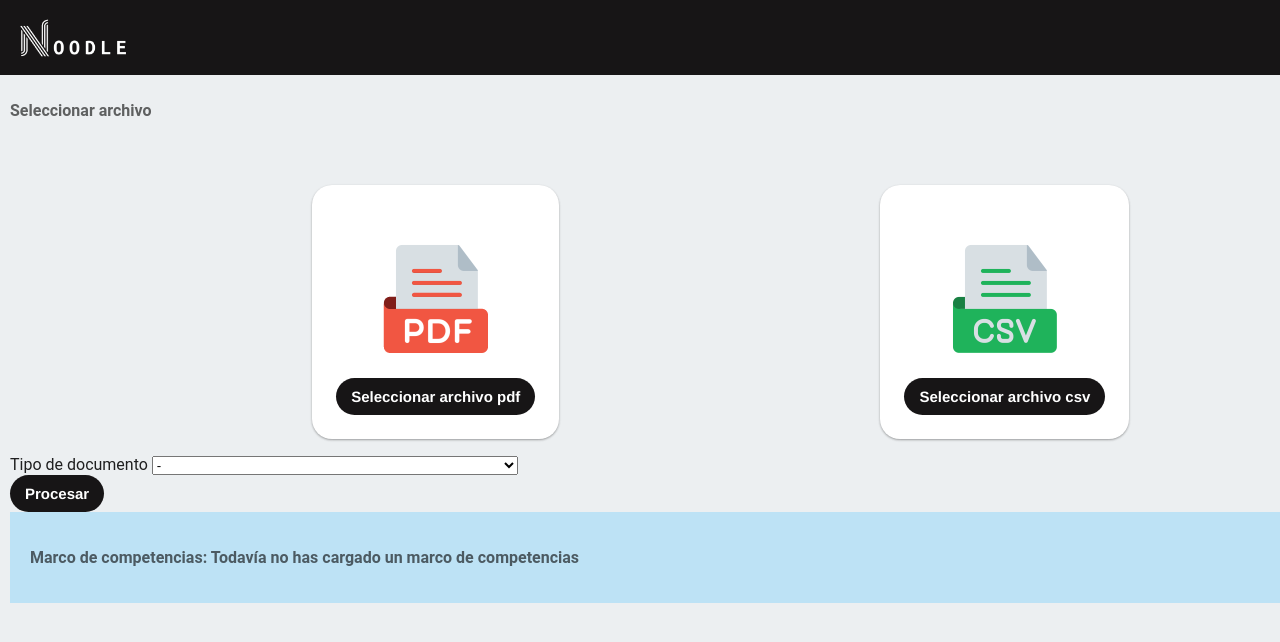
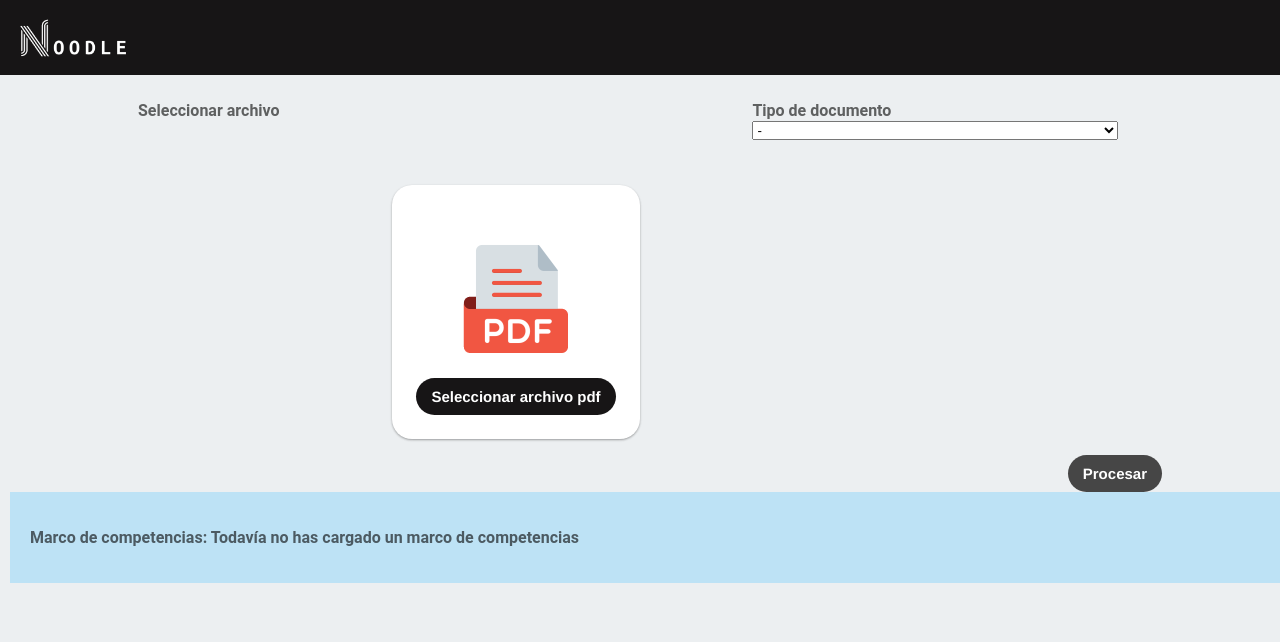
Before and after one commit to kasimxo/KaS-Noodle-Vercel, a React (Create React App) app in the folder client/: page / in a window 1280 px wide. Shown: the top 642 px of the page. Built offline with nearby package versions, Linux system fonts and the light colour scheme.

Commit message:
Small fixes

```diff
--- /dev/null
+++ b/client/src/components/BotonProcesarArchivo.js
@@ -0,0 +1,20 @@
+import { subirArchivoPDF, enviarArchivo, textoArchivo } from './../js/script.js'
+import { useContext, useState } from 'react'
+import { Marco } from './../App.js'
+
+export function BotonProcesarArchivo(props) {
+    let isDisabled = props.buttonDisabled
+
+    const { setContenido } = useContext(Marco)
+
+    async function ProcesarPDF() {
+        console.log('Hemos pulsado procesar pdf')
+        let texto = await enviarArchivo()
+        setContenido(texto)
+    }
+
+    return (
+
+        <button id='btn_procesar_archivo' className='btn_default' onClick={ProcesarPDF} disabled={isDisabled}>Procesar</button>
+    )
+}
--- a/client/src/components/SeleccionarArchivo.js
+++ b/client/src/components/SeleccionarArchivo.js
@@ -2,41 +2,43 @@
 import img_pdf from './../static/pdf_icon.png'
 import img_csv from './../static/csv_icon.png'
 import { not_implemented } from './../js/script.js'
-import { subirArchivoPDF, enviarArchivo } from './../js/script.js'
+import { subirArchivoPDF, enviarArchivo, textoArchivo } from './../js/script.js'
 import { useContext, useState } from 'react'
 import { Marco } from './../App.js'
+import { BotonProcesarArchivo } from './BotonProcesarArchivo.js'
 
 
 
 
 export function SeleccionarArchivo() {
+
+
     const { setContenido } = useContext(Marco)
+    const [isDisabled, setDisabled] = useState(true)
+
 
     async function handle() {
         await subirArchivoPDF()
     }
 
     async function ProcesarPDF() {
+        console.log('Hemos pulsado procesar pdf')
         let texto = await enviarArchivo()
         setContenido(texto)
     }
 
+    function checkButtonDisabled() {
+        if ((document.getElementById('tipo_archivo').value !== 'NA') && (textoArchivo != null) && (textoArchivo !== '')) {
+            setDisabled(false)
+        }
+    }
+
     return (
         <section>
-            <article id="seleccionarArchivo">
-                <p>Seleccionar archivo</p>
-                <div id="pdfSelector" className="panel">
-                    <img src={img_pdf} className="icon_128" alt="Icono archivo PDF" />
-                    <button id="btn_seleccionar_pdf" value="seleccionar_pdf" name="seleccionar_pdf" className="btn_subir_archivo" onClick={handle}>Seleccionar archivo pdf</button>
-                </div>
-                <div id="csvSelector" className="panel">
-                    <img src={img_csv} className="icon_128" alt="Icono archivo CSV" />
-                    <button id="btn_seleccionar_csv" value="seleccionar_csv" name="seleccionar_csv" className="btn_subir_archivo" onClick={not_implemented}>Seleccionar archivo csv</button>
-                </div>
-            </article>
+            <article id="archivoTipo">
                 <form action='#'>
-                <label htmlFor='tipo_archivo'>Tipo de documento </label>
-                <select name='tipos' id='tipo_archivo' >
+                    <label >Tipo de documento
+                        <select name='tipos' id='tipo_archivo' onChange={checkButtonDisabled}>
                             <option value='NA'>-</option>
                             <option value='BOE'>Boletín Oficial del Estado (BOE)</option>
                             <option value='BOJA'>Boletín Oficial de la junta de Andalucía (BOJA)</option>
@@ -59,8 +61,22 @@ export function SeleccionarArchivo() {
                             <option value='BOCCE'>Boletín Oficial de la Ciudad Autónoma de Ceuta (BOCCE)</option>
                             <option value='BOME'>Boletín Oficial de la Ciudad Autónoma de Melilla (BOME)</option>
                         </select>
+                    </label>
                 </form>
-            <button id='btn_procesar_archivo' className='btn_default' onClick={ProcesarPDF}>Procesar</button>
+            </article>
+            <article id="seleccionarArchivo">
+                <p>Seleccionar archivo</p>
+                <div id="pdfSelector" className="panel">
+                    <img src={img_pdf} className="icon_128" alt="Icono archivo PDF" />
+                    <button id="btn_seleccionar_pdf" value="seleccionar_pdf" name="seleccionar_pdf" className="btn_subir_archivo" onClick={handle}>Seleccionar archivo pdf</button>
+                </div>
+                <div id="csvSelector" className="panel" >
+                    <img src={img_csv} className="icon_128" alt="Icono archivo CSV" />
+                    <button id="btn_seleccionar_csv" value="seleccionar_csv" name="seleccionar_csv" className="btn_subir_archivo" onClick={not_implemented}>Seleccionar archivo csv</button>
+                </div>
+            </article>
+            <div className='break' />
+            <BotonProcesarArchivo buttonDisabled={isDisabled} />
         </section>
     )
 }
--- a/client/src/css/style.css
+++ b/client/src/css/style.css
@@ -8,7 +8,7 @@ body, #root, #container {
     display: flex;
     flex-direction: column;
 }
-p {
+p, label {
     color: rgba(0,0,0,0.6);
     font-weight: bold;
     font-size: 16px;
@@ -18,6 +18,18 @@ main {
     width: 100%;
     height: 100%;
     padding: 10px;
+}
+section {
+    display: flex;
+    flex-direction: row-reverse;
+    flex-wrap: wrap;
+    padding-left: 10%;
+    padding-right: 10%;
+}
+label {
+    margin-top: 16px;
+    display: inline-block;
+
 }
 #menu {
     background: rgb(23, 21, 22);
@@ -51,10 +63,7 @@ main {
     font-weight: 300;
     color: rgba(0,0,0,0.6);
     margin: 0 0 16px;}
-#message p {
-    line-height: 140%;
-    margin: 16px 0 24px;
-    font-size: 14px; }
+
 #message a {
     display: block;
     text-align: center;
@@ -72,9 +81,15 @@ main {
     font-size: 13px;
 }
 #seleccionarArchivo {
-    width: 100%;
+    width: 60%;
     display: flex;
     flex-direction: row;
+}
+#archivoTipo {
+    width: 40%;
+}
+#csvSelector {
+    display:none;
 }
 .btn_subir_archivo {
     border: 0px ;
@@ -101,6 +116,13 @@ main {
 }
 .btn_default:hover {
     background-color:  rgb(70, 70, 70);
+}
+.btn_default:disabled {
+    background-color:  rgb(70, 70, 70);
+}
+.break {
+    flex-basis: 100%;
+    height: 0;
 }
 .panel {
     background: white;
--- a/client/src/js/script.js
+++ b/client/src/js/script.js
@@ -66,6 +66,10 @@ export function subirArchivoPDF() {
                 console.log("Hemos leido el pdf", file)
                 textoArchivo = JSON.stringify(reader.result)
 
+                if ((document.getElementById('tipo_archivo').value !== 'NA') && (textoArchivo != null) && (textoArchivo !== '')) {
+                    document.getElementById('btn_procesar_archivo').disabled = false
+                }
+
                 console.log("Archivo enviado")
             }
         }
```
Also changed, not shown: 1 other file (tests, documents, lock files or other folders). Lines whose indentation alone changed are shown as unchanged.
